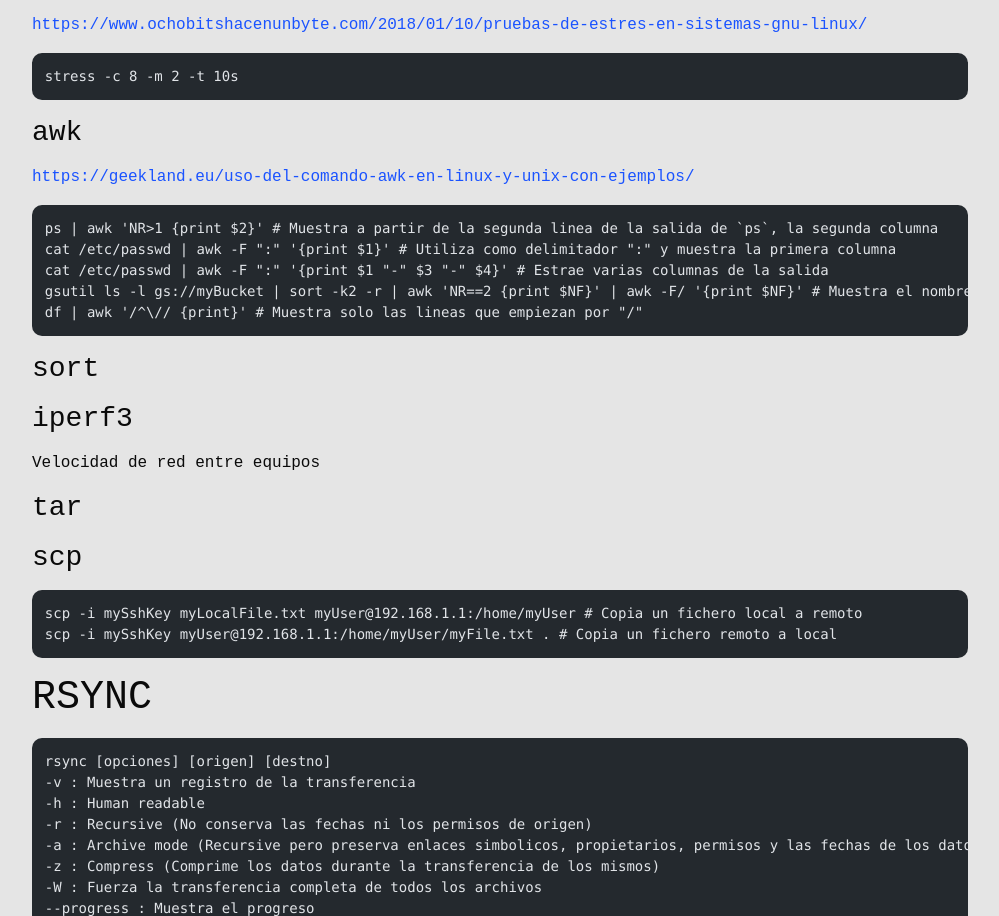
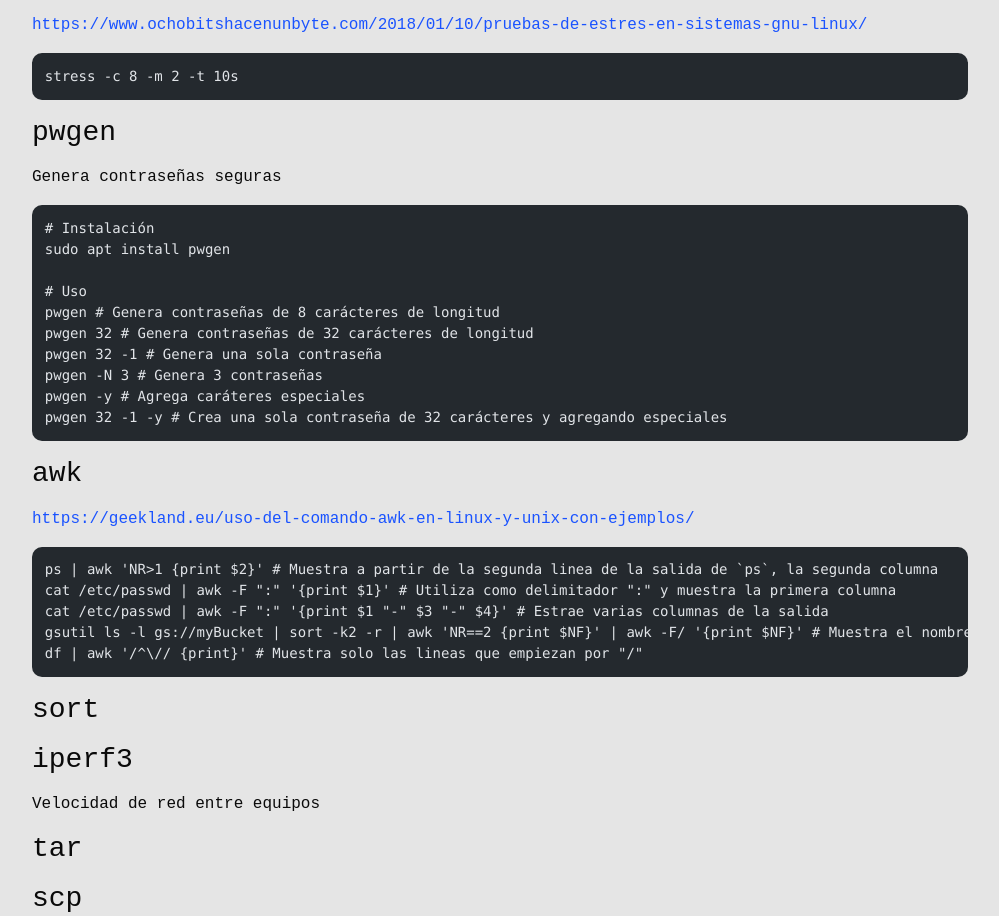
Before and after one commit to rugo-es/rugo-es, an Astro site: page /blog/cheatsheet_bash.md in a window 1280 px wide. Shown: the part 3495-4411 px from the top of the page, without its empty margins (140-1139 px from the left). Built offline with nearby package versions, Linux system fonts and the light colour scheme; Astro itself is replaced by a stand-in of ours; code samples lack their colours; a web font is replaced by a local one.

Commit message:
Command pwgen added to bash cheatsheet.

````diff
--- a/src/content/blog/cheatsheet_bash.md
+++ b/src/content/blog/cheatsheet_bash.md
@@ -156,6 +156,23 @@ https://www.ochobitshacenunbyte.com/2018/01/10/pruebas-de-estres-en-sistemas-gnu
 
 ```bash
 stress -c 8 -m 2 -t 10s
+```
+
+### pwgen
+
+Genera contraseñas seguras
+
+```bash
+# Instalación
+sudo apt install pwgen
+
+# Uso
+pwgen # Genera contraseñas de 8 carácteres de longitud
+pwgen 32 # Genera contraseñas de 32 carácteres de longitud
+pwgen 32 -1 # Genera una sola contraseña
+pwgen -N 3 # Genera 3 contraseñas
+pwgen -y # Agrega caráteres especiales
+pwgen 32 -1 -y # Crea una sola contraseña de 32 carácteres y agregando especiales
 ```
 
 ### awk
````
